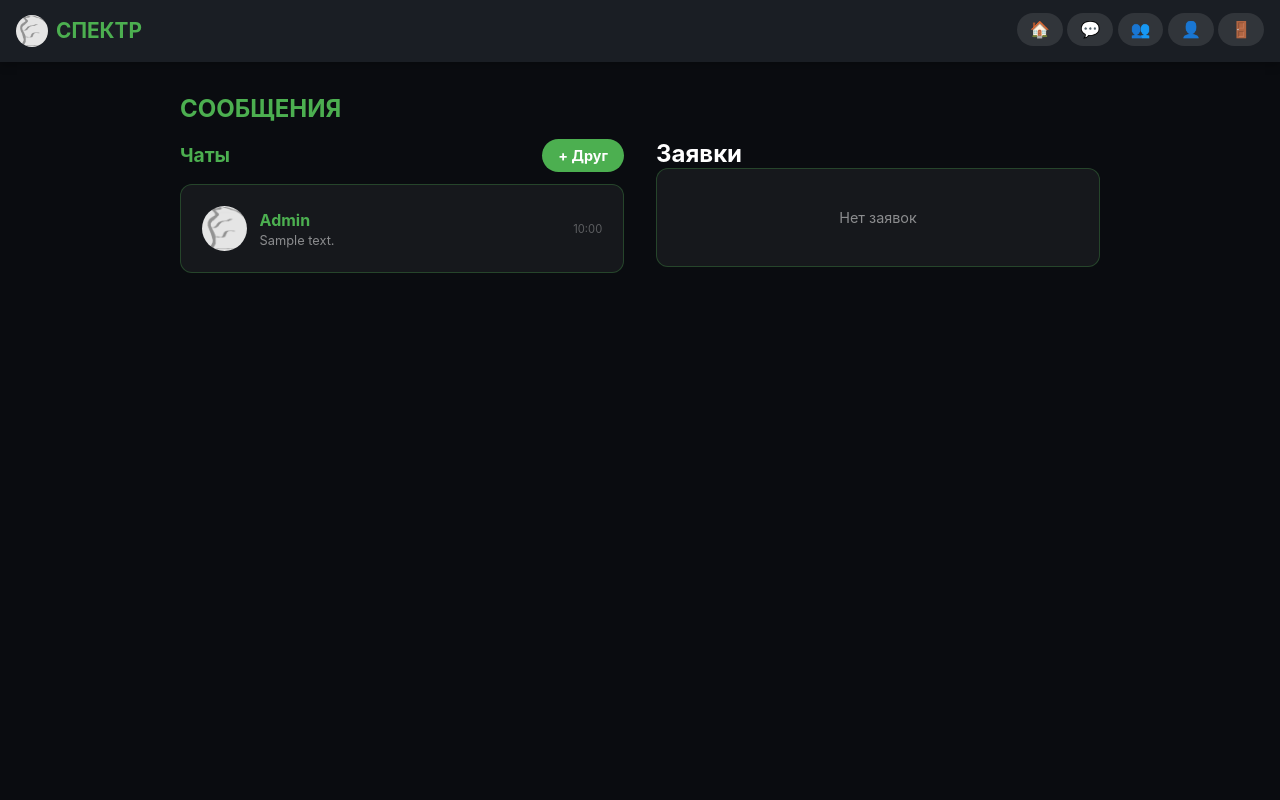
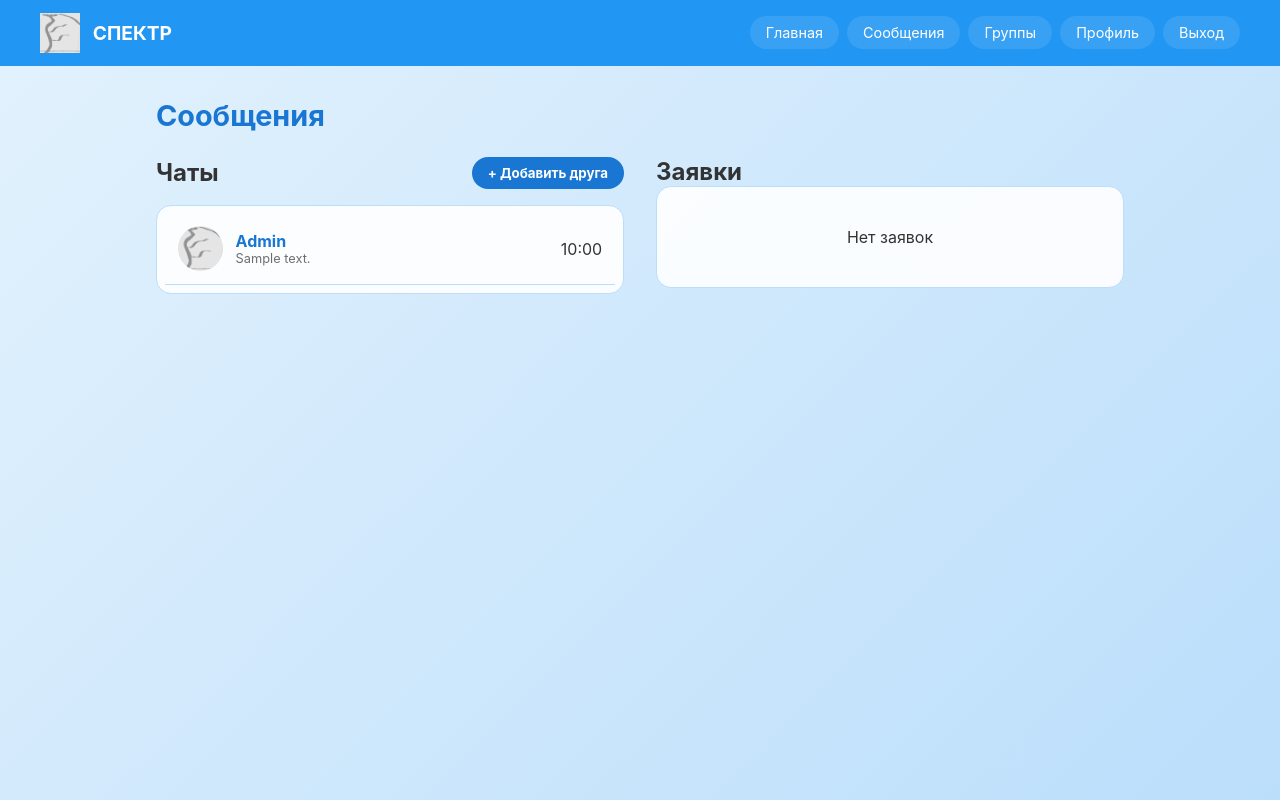
Before and after one commit to zenorvin-a11y/I-ustal-ladno-SPEKTR-, a Flask app: page /messages in a window 1280 px wide. Run offline with Flask 3, Linux system fonts and the light colour scheme; a user stored in the database is signed in; tables that the repository leaves empty hold one stand-in row (values such as "Sample post"); some libraries are stand-ins or nearby versions.

Commit message:
Update messages.html

```diff
--- a/templates/messages.html
+++ b/templates/messages.html
@@ -2,8 +2,9 @@
 <html lang="ru">
 <head>
     <meta charset="UTF-8">
-    <meta name="viewport" content="width=device-width, initial-scale=1.0, maximum-scale=1.0, user-scalable=yes">
-    <title>Сообщения - Спектр Общения</title>
+    <meta name="viewport" content="width=device-width, initial-scale=1.0, maximum-scale=5.0, user-scalable=yes">
+    <title>Сообщения - Спектр</title>
+    <script src="https://cdn.socket.io/4.5.4/socket.io.min.js"></script>
     <style>
         * {
             margin: 0;
@@ -12,130 +13,128 @@
             font-family: -apple-system, BlinkMacSystemFont, 'Segoe UI', Roboto, Helvetica, Arial, sans-serif;
         }
 
+        :root {
+            --bg-gradient: linear-gradient(135deg, #e3f2fd 0%, #bbdefb 100%);
+            --navbar-bg: #2196f3;
+            --text-color: #333;
+            --card-bg: rgba(255, 255, 255, 0.9);
+            --accent: #1976d2;
+            --border: #bbdefb;
+        }
+
+        body.alpha-theme {
+            --bg-gradient: linear-gradient(135deg, #2c3e50 0%, #34495e 100%);
+            --navbar-bg: #2c3e50;
+            --text-color: #ecf0f1;
+            --card-bg: rgba(52, 73, 94, 0.9);
+            --accent: #3498db;
+            --border: #7f8c8d;
+        }
+
         body {
-            background: #0a0c10;
-            color: white;
+            background: var(--bg-gradient);
+            color: var(--text-color);
             min-height: 100vh;
         }
 
         .navbar {
-            background: #1a1e24;
+            background: var(--navbar-bg);
             padding: 0.8rem 1rem;
             position: sticky;
             top: 0;
             z-index: 1000;
-            box-shadow: 0 2px 10px rgba(0,0,0,0.3);
         }
 
         .nav-container {
             display: flex;
             justify-content: space-between;
             align-items: center;
-            max-width: 100%;
+            max-width: 1200px;
+            margin: 0 auto;
+            flex-wrap: wrap;
         }
 
         .logo {
             display: flex;
             align-items: center;
-            gap: 0.5rem;
-            flex-shrink: 0;
+            gap: 0.8rem;
         }
 
         .logo img {
-            height: 32px;
-            width: 32px;
-            border-radius: 50%;
-            object-fit: cover;
+            height: 40px;
+            width: 40px;
+            object-fit: contain;
         }
 
         .logo span {
-            font-size: 1rem;
+            font-size: 1.2rem;
             font-weight: bold;
-            color: #4CAF50;
+            color: white;
         }
 
         .nav-links {
             display: flex;
-            gap: 0.3rem;
+            gap: 0.5rem;
             align-items: center;
-            overflow-x: auto;
-            -webkit-overflow-scrolling: touch;
-            scrollbar-width: none;
-            padding-bottom: 0.2rem;
-        }
-
-        .nav-links::-webkit-scrollbar {
-            display: none;
+            flex-wrap: wrap;
         }
 
         .nav-links a {
             text-decoration: none;
             color: white;
-            font-weight: 500;
-            padding: 0.4rem 0.8rem;
+            padding: 0.5rem 1rem;
             border-radius: 20px;
-            font-size: 0.85rem;
+            font-size: 0.9rem;
+            background: rgba(255,255,255,0.1);
             white-space: nowrap;
-            background: rgba(255,255,255,0.1);
-        }
-
-        .nav-links a:hover {
-            background: rgba(76, 175, 80, 0.3);
         }
 
         .main-content {
-            max-width: 100%;
-            margin: 1rem 0.5rem;
-            padding: 0;
+            max-width: 1000px;
+            margin: 2rem auto;
+            padding: 0 1rem;
         }
 
         h1 {
-            color: #4CAF50;
-            margin-bottom: 1rem;
-            font-size: 1.5rem;
-            padding: 0 0.5rem;
+            color: var(--accent);
+            margin-bottom: 1.5rem;
+            font-size: 1.8rem;
         }
 
-        .messages-container {
+        .messages-grid {
             display: flex;
-            flex-direction: column;
-            gap: 1rem;
+            gap: 2rem;
+            flex-wrap: wrap;
         }
 
         .chats-section, .requests-section {
-            width: 100%;
-            padding: 0 0.5rem;
+            flex: 1;
+            min-width: 280px;
         }
 
         .section-header {
             display: flex;
             justify-content: space-between;
             align-items: center;
-            margin-bottom: 0.8rem;
-        }
-
-        .section-header h2 {
-            color: #4CAF50;
-            font-size: 1.2rem;
+            margin-bottom: 1rem;
         }
 
         .add-friend-btn {
-            background: #4CAF50;
+            background: var(--accent);
             color: white;
             border: none;
             padding: 0.5rem 1rem;
             border-radius: 20px;
             cursor: pointer;
-            font-size: 0.9rem;
             font-weight: bold;
             white-space: nowrap;
         }
 
         .chat-list, .requests-list {
-            background: rgba(255,255,255,0.05);
-            border-radius: 12px;
+            background: var(--card-bg);
+            border-radius: 15px;
             padding: 0.5rem;
-            border: 1px solid rgba(76, 175, 80, 0.3);
+            border: 1px solid var(--border);
         }
 
         .chat-item {
@@ -143,17 +142,13 @@
             align-items: center;
             gap: 0.8rem;
             padding: 0.8rem;
-            border-bottom: 1px solid rgba(255,255,255,0.1);
+            border-bottom: 1px solid var(--border);
             cursor: pointer;
         }
 
-        .chat-item:last-child {
-            border-bottom: none;
-        }
-
         .chat-item.unread {
-            background: rgba(76, 175, 80, 0.15);
-            border-radius: 8px;
+            background: rgba(33, 150, 243, 0.1);
+            border-radius: 10px;
         }
 
         .chat-avatar {
@@ -161,7 +156,6 @@
             height: 45px;
             border-radius: 50%;
             object-fit: cover;
-            flex-shrink: 0;
         }
 
         .chat-info {
@@ -171,39 +165,19 @@
 
         .chat-name {
             font-weight: bold;
-            color: #4CAF50;
-            font-size: 1rem;
+            color: var(--accent);
             white-space: nowrap;
             overflow: hidden;
             text-overflow: ellipsis;
         }
 
         .chat-preview {
-            color: rgba(255,255,255,0.5);
+            color: var(--text-color);
+            opacity: 0.7;
             font-size: 0.8rem;
             white-space: nowrap;
             overflow: hidden;
             text-overflow: ellipsis;
-            margin-top: 0.2rem;
-        }
-
-        .chat-time {
-            color: rgba(255,255,255,0.3);
-            font-size: 0.7rem;
-            flex-shrink: 0;
-        }
-
-        .unread-badge {
-            background: #4CAF50;
-            color: white;
-            border-radius: 50%;
-            width: 20px;
-            height: 20px;
-            display: flex;
-            align-items: center;
-            justify-content: center;
-            font-size: 0.7rem;
-            flex-shrink: 0;
         }
 
         .request-item {
@@ -330,89 +288,69 @@
             background: #f44336;
         }
 
-        .empty-message {
-            padding: 2rem;
-            text-align: center;
-            color: rgba(255,255,255,0.5);
-            font-size: 0.9rem;
-        }
-
-        .section-title {
-            color: #4CAF50;
-            font-size: 1rem;
-            margin: 1rem 0 0.5rem;
-            padding: 0 0.5rem;
-        }
-
-        @media (min-width: 768px) {
-            .main-content {
-                max-width: 1000px;
-                margin: 2rem auto;
-                padding: 0 2rem;
+        @media (max-width: 768px) {
+            .nav-container {
+                flex-direction: column;
+                gap: 0.8rem;
             }
 
-            .messages-container {
-                flex-direction: row;
-            }
-
-            .chats-section, .requests-section {
-                width: 50%;
+            .nav-links {
+                justify-content: center;
+                width: 100%;
             }
 
             .nav-links a {
-                font-size: 1rem;
-            }
-
-            .logo span {
-                font-size: 1.3rem;
+                flex: 1 1 auto;
+                text-align: center;
+                padding: 0.5rem;
             }
         }
     </style>
 </head>
-<body>
+<body class="{{ 'alpha-theme' if user and user.theme == 'alpha' else '' }}">
     <nav class="navbar">
         <div class="nav-container">
             <div class="logo">
-                <img src="/static/logo.png" alt="Logo">
+                <img src="/static/logo.png" alt="Логотип">
                 <span>СПЕКТР</span>
             </div>
             <div class="nav-links">
-                <a href="/">🏠</a>
-                <a href="/messages">💬</a>
-                <a href="/obshchenie">👥</a>
-                <a href="/profile">👤</a>
-                <a href="/vyhod">🚪</a>
+                <a href="/">Главная</a>
+                <a href="/messages">Сообщения</a>
+                <a href="/obshchenie">Группы</a>
+                <a href="/profile">Профиль</a>
+                <a href="/vyhod">Выход</a>
             </div>
         </div>
     </nav>
 
     <main class="main-content">
-        <h1>СООБЩЕНИЯ</h1>
+        <h1>Сообщения</h1>
 
-        <div class="messages-container">
+        <div class="messages-grid">
             <div class="chats-section">
                 <div class="section-header">
                     <h2>Чаты</h2>
-                    <button class="add-friend-btn" onclick="showAddFriendModal()">+ Друг</button>
+                    <button class="add-friend-btn" onclick="showAddFriendModal()">+ Добавить друга</button>
                 </div>
                 <div class="chat-list">
                     {% if last_messages %}
                         {% for item in last_messages %}
                         <div class="chat-item {% if item.unread > 0 %}unread{% endif %}" onclick="location.href='/chat/{{ item.friend.id }}'">
-                            <img src="{{ item.friend.avatar }}" alt="Avatar" class="chat-avatar" onerror="this.src='/static/logo.png'">
+                            <img src="{{ item.friend.avatar }}" class="chat-avatar" onerror="this.src='/static/logo.png'">
                             <div class="chat-info">
                                 <div class="chat-name">{{ item.friend.name }}</div>
                                 <div class="chat-preview">{{ item.last_message.content|truncate(30) }}</div>
                             </div>
-                            <div class="chat-time">{{ item.last_message.timestamp.strftime('%H:%M') }}</div>
+                            <span class="chat-time">{{ item.last_message.timestamp.strftime('%H:%M') }}</span>
                             {% if item.unread > 0 %}
-                            <div class="unread-badge">{{ item.unread }}</div>
+                            <span class="unread-badge">{{ item.unread }}</span>
                             {% endif %}
                         </div>
                         {% endfor %}
                     {% else %}
-                        <div class="empty-message">
-                            Нет чатов<br>Добавьте друга
+                        <div style="padding: 2rem; text-align: center; color: var(--text-color);">
+                            Нет чатов. Добавьте друга!
                         </div>
                     {% endif %}
                 </div>
@@ -439,21 +377,21 @@
                     {% endif %}
 
                     {% if outgoing_requests %}
-                        <div class="section-title">Исходящие</div>
+                        <h3 style="color: var(--accent); margin: 1rem 0 0.5rem;">Исходящие</h3>
                         {% for req in outgoing_requests %}
                         <div class="request-item">
-                            <img src="{{ req.receiver.avatar }}" alt="Avatar" class="request-avatar" onerror="this.src='/static/logo.png'">
+                            <img src="{{ req.receiver.avatar }}" class="request-avatar" onerror="this.src='/static/logo.png'">
                             <div class="request-info">
                                 <div class="request-name">{{ req.receiver.name }}</div>
-                                <div class="request-email">{{ req.receiver.email }}</div>
-                                <div style="font-size: 0.7rem; color: #ffc107;">⏳</div>
+                                <div style="font-size:0.8rem;">{{ req.receiver.email }}</div>
+                                <div style="font-size:0.7rem; color: #ffc107;">⏳ Ожидание</div>
                             </div>
                         </div>
                         {% endfor %}
                     {% endif %}
 
                     {% if not incoming_requests and not outgoing_requests %}
-                    <div class="empty-message">
+                    <div style="padding: 2rem; text-align: center;">
                         Нет заявок
                     </div>
                     {% endif %}
@@ -467,12 +405,30 @@
         <div class="modal-content">
             <h3>➕ Добавить друга</h3>
             <input type="email" id="friendEmail" placeholder="Email пользователя">
-            <button onclick="sendFriendRequest()">ОТПРАВИТЬ</button>
-            <button class="cancel-btn" onclick="hideAddFriendModal()">ОТМЕНА</button>
+            <button onclick="sendFriendRequest()">Отправить заявку</button>
+            <button class="cancel-btn" onclick="hideAddFriendModal()">Отмена</button>
         </div>
     </div>
 
     <script>
+        const socket = io();
+
+        socket.on('friend_request', function(data) {
+            alert(`🔔 Заявка в друзья от ${data.from}`);
+            location.reload();
+        });
+
+        socket.on('friend_accepted', function(data) {
+            alert(`🔔 ${data.by} принял(а) вашу заявку`);
+            location.reload();
+        });
+
+        socket.on('new_message', function(data) {
+            if ({{ user.notifications|default(false)|tojson }}) {
+                alert(`💬 ${data.from}: ${data.content}`);
+            }
+        });
+
         function showAddFriendModal() {
             document.getElementById('addFriendModal').classList.add('active');
         }
@@ -490,11 +446,6 @@
                 return;
             }
 
-            const button = event.target;
-            const originalText = button.textContent;
-            button.textContent = '⏳';
-            button.disabled = true;
-
             fetch('/send_friend_request', {
                 method: 'POST',
                 headers: {'Content-Type': 'application/json'},
@@ -507,37 +458,19 @@
                     location.reload();
                 } else {
                     alert('❌ ' + (data.error || 'Ошибка'));
-                    button.textContent = originalText;
-                    button.disabled = false;
                 }
             })
-            .catch(error => {
-                alert('❌ Ошибка сети');
-                button.textContent = originalText;
-                button.disabled = false;
-            });
+            .catch(() => alert('❌ Ошибка сети'));
         }
 
-        function acceptRequest(requestId) {
-            fetch('/accept_friend_request/' + requestId, {method: 'POST'})
-            .then(response => response.json())
-            .then(data => {
-                if (data.success) location.reload();
-            });
+        function acceptRequest(id) {
+            fetch('/accept_friend_request/' + id, {method: 'POST'})
+            .then(() => location.reload());
         }
 
-        function rejectRequest(requestId) {
-            fetch('/reject_friend_request/' + requestId, {method: 'POST'})
-            .then(response => response.json())
-            .then(data => {
-                if (data.success) location.reload();
-            });
-        }
-
-        window.onclick = function(event) {
-            if (event.target.classList.contains('modal')) {
-                event.target.classList.remove('active');
-            }
+        function rejectRequest(id) {
+            fetch('/reject_friend_request/' + id, {method: 'POST'})
+            .then(() => location.reload());
         }
     </script>
 </body>
```
Also changed, not shown: other parts of templates/messages.html (+17 -33 lines).
